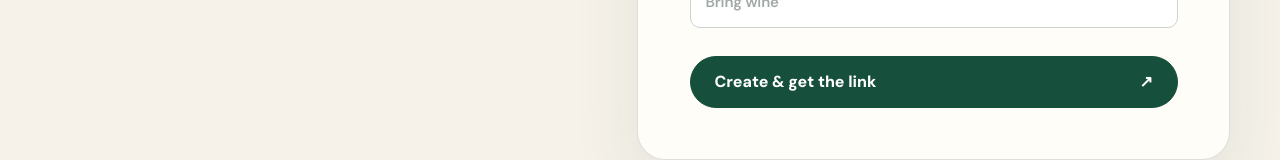
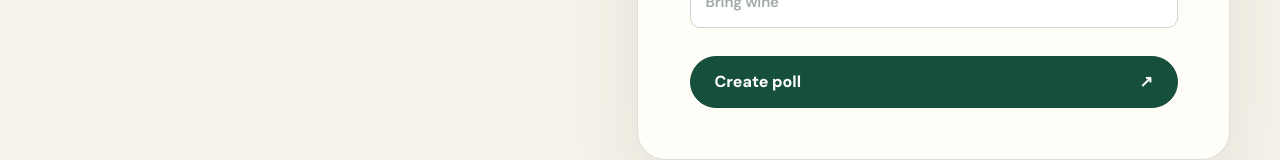
Before and after one commit to Robinnnnn/doodlebutwithoutfuckingads, a Next.js app: page / in a window 1280 px wide. Shown: the part 749-909 px from the top of the page. Built offline with nearby package versions, Linux system fonts and the light colour scheme.

Commit message:
Rename create CTA to Create poll.

```diff
--- a/app/DoodleApp.tsx
+++ b/app/DoodleApp.tsx
@@ -548,7 +548,7 @@ function CreatePoll() {
 
           <button className="primary-button create-button" disabled={creating}>
             <span>
-              {creating ? "Making your poll…" : "Create & get the link"}
+              {creating ? "Making your poll…" : "Create poll"}
             </span>
             <span aria-hidden="true">↗</span>
           </button>
```
Also changed, not shown: 1 other file (tests, documents, lock files or other folders).
